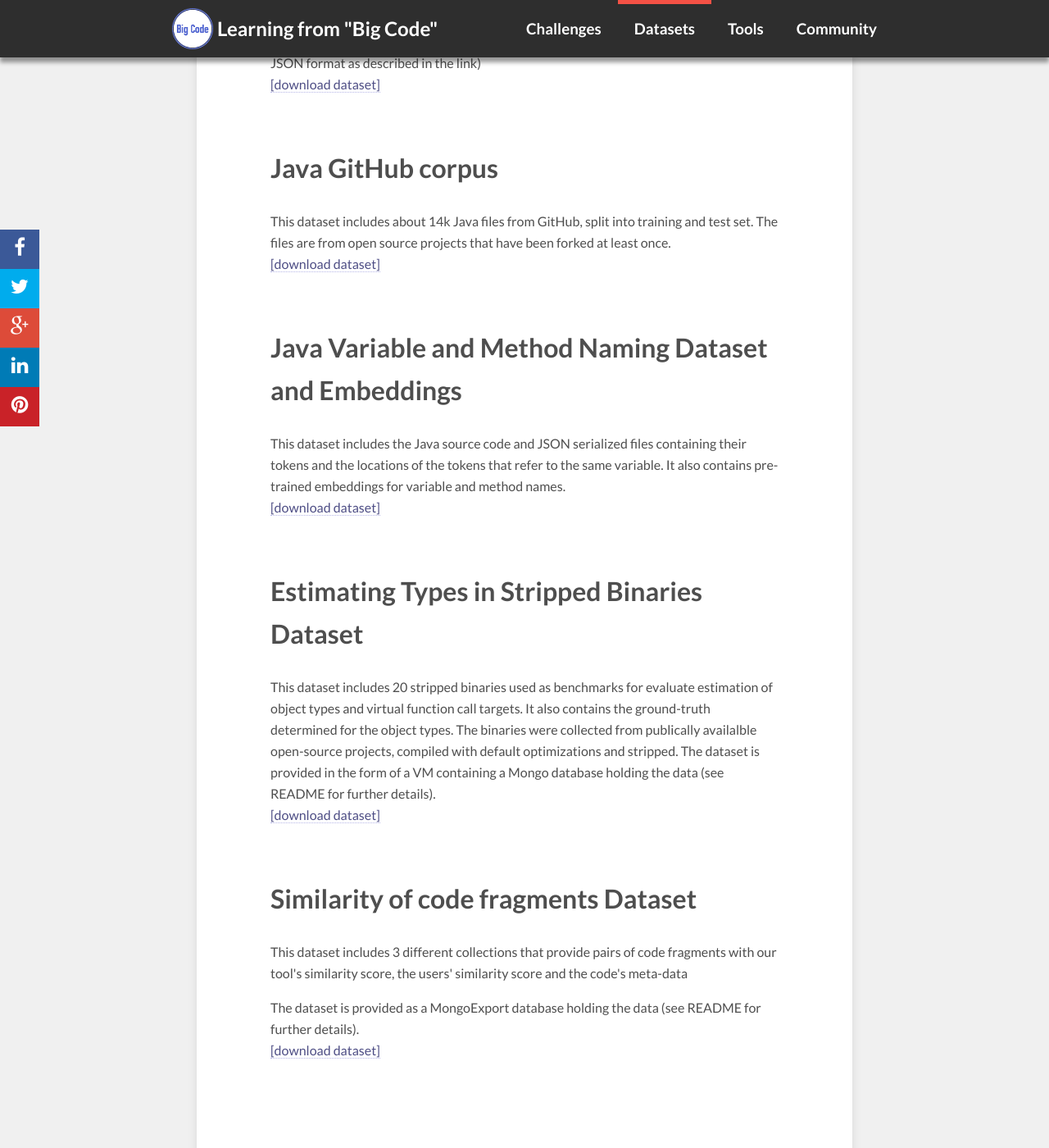
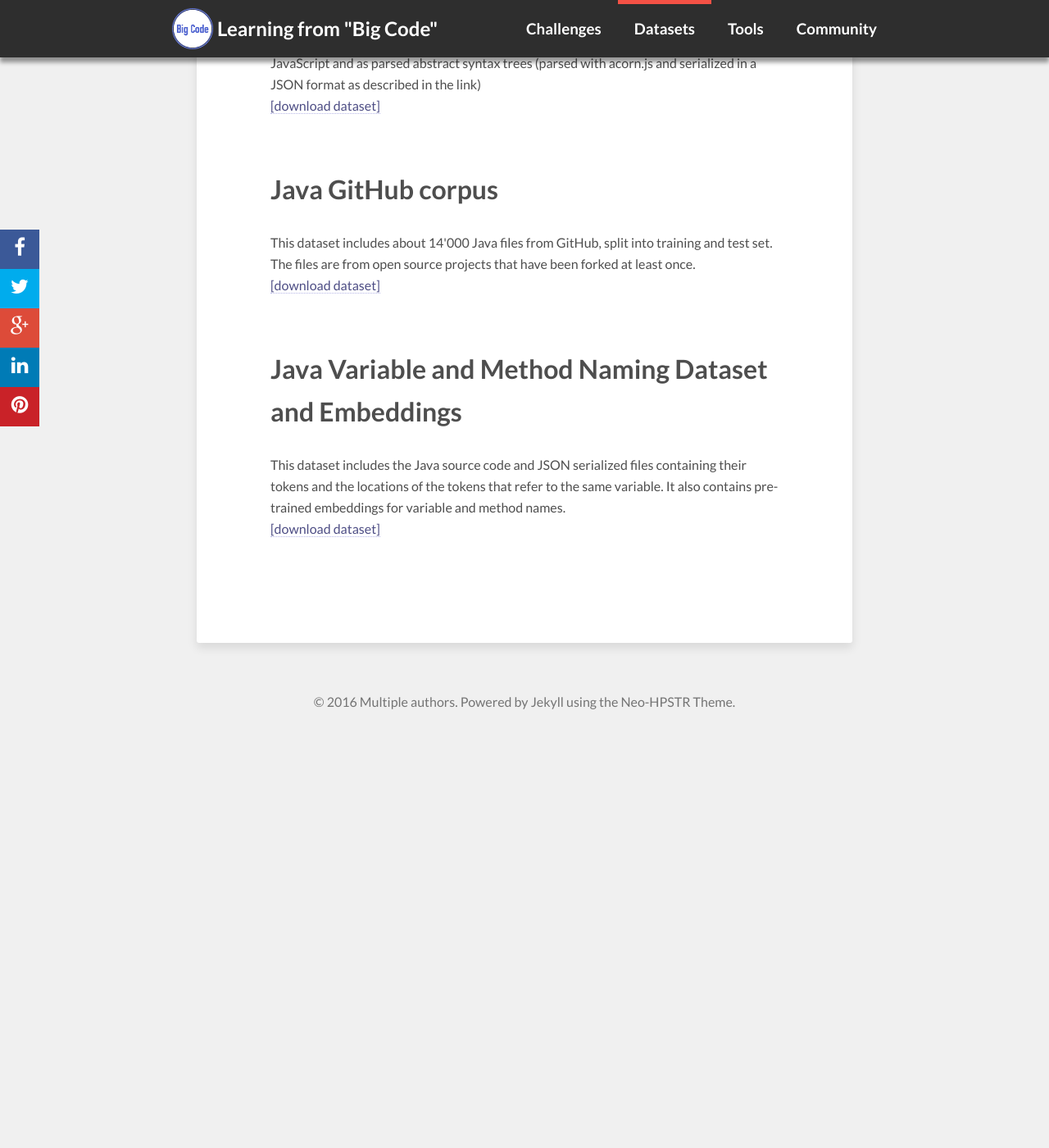
Before and after one commit to learnbigcode/learnbigcode.github.io, a Jekyll site: the page built from datasets/index.md, in a window 1280 px wide and 1400 px high, scrolled down 601 px. Shown: the whole window at 82% size. Built offline with Jekyll 4.4.1, drawn with Linux system fonts in a browser that asks for light colours; nearby versions of some CDN libraries; comment, search, counter and statistics services are not loaded; after the commit the page ends 1498 px from its top, so only the background shows below that; some of the changed text lies outside the part shown.

Commit message:
Remove datasets that do not satisfy criteria.

```diff
--- a/datasets/index.md
+++ b/datasets/index.md
@@ -26,7 +24,7 @@ In case a dataset is useful for a specific task, a <a href="/challenges">challen
 <div class="highlightitem">
 <h1 id="githubjava">Java GitHub corpus</h1>
 
-<p>This dataset includes about 14k Java files from GitHub, split into training and test set.
+<p>This dataset includes about 14'000 Java files from GitHub, split into training and test set.
 The files are from open source projects that have been forked at least once.
 <br/>
 <a href="http://groups.inf.ed.ac.uk/cup/javaGithub/">[download dataset]</a></p>
@@ -61,3 +66,5 @@ The dataset is provided in the form of a VM containing a Mongo database holding
 
 <a href="http://check.useast.appfog.ctl.io/download">[download dataset]</a></p>
 </div>
+
+-->
```
Also changed, not shown: other parts of datasets/index.md (+8 -3 lines).
